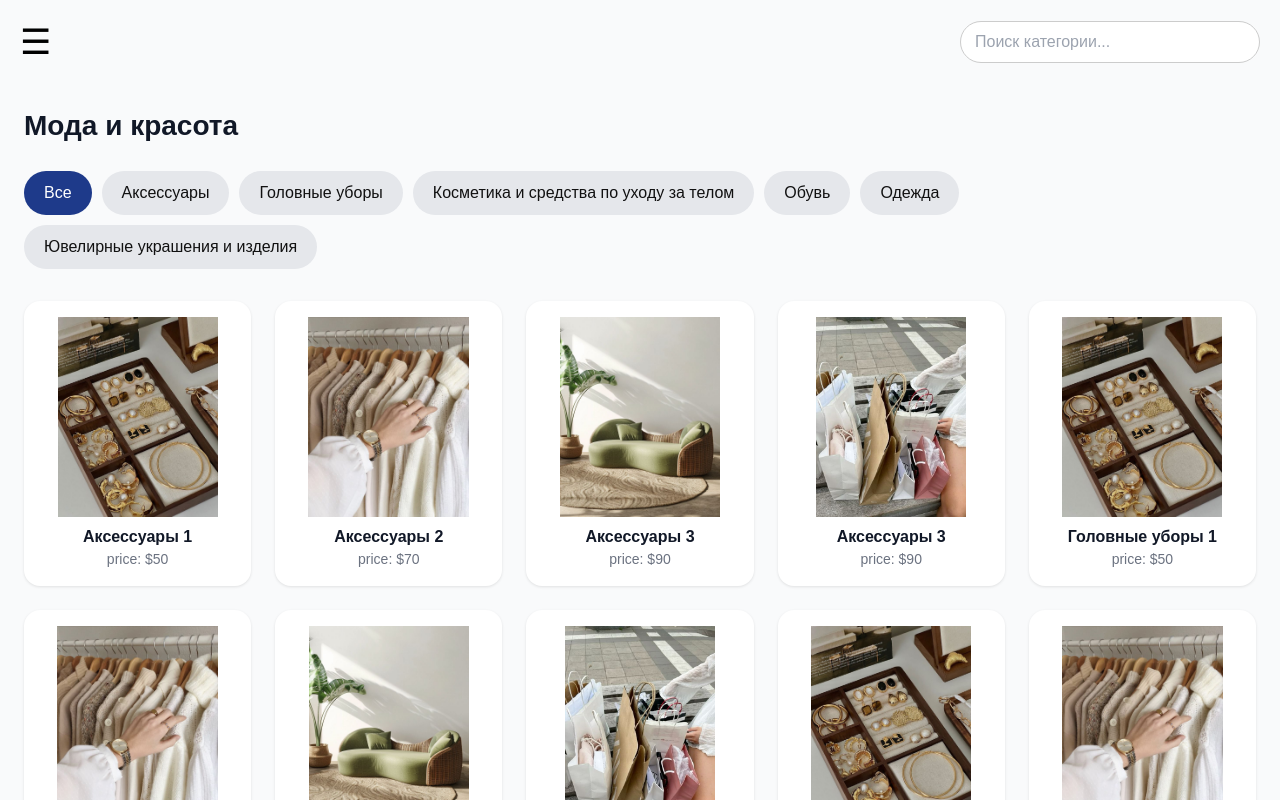
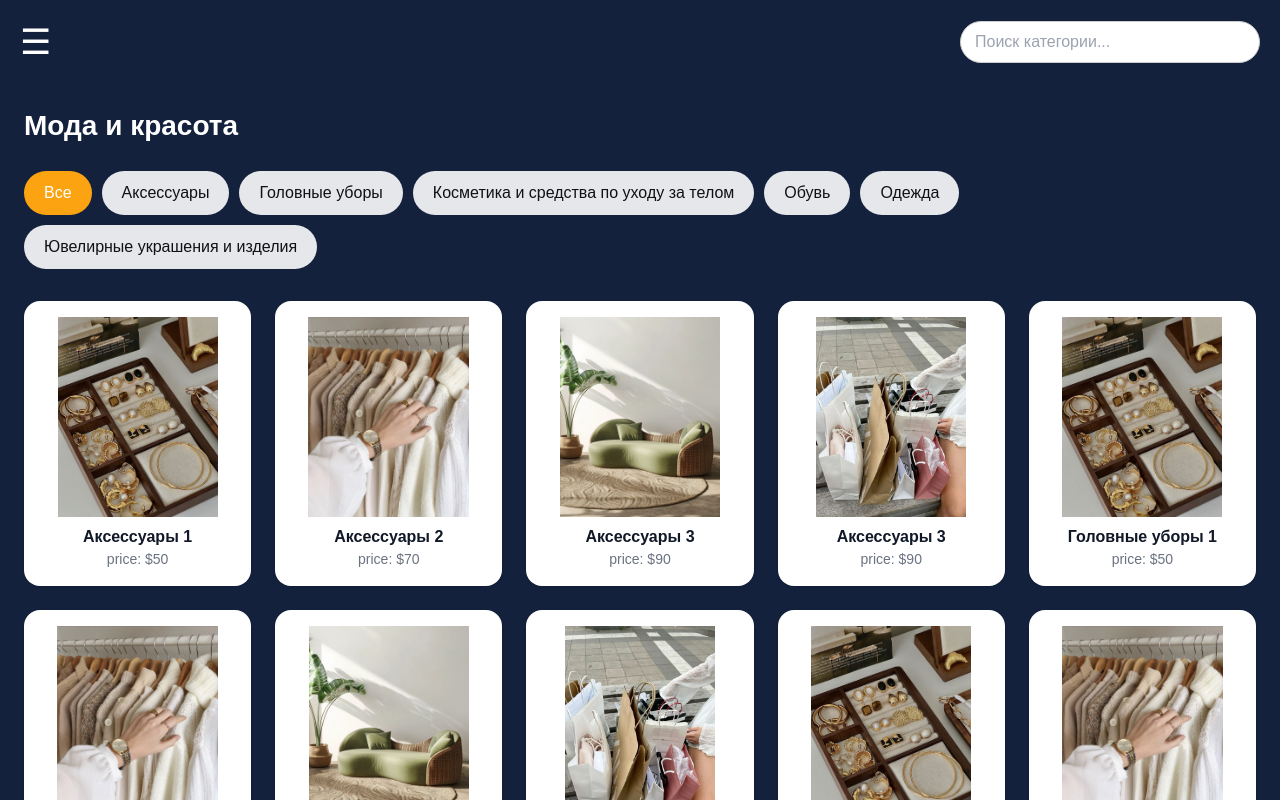
Before and after one commit to Ali-na-abaya/B2B, a Nuxt app: page /catalog in a window 1280 px wide. Shown: the top 800 px of the page. Built offline with nearby package versions, Linux system fonts and the light colour scheme.

Commit message:
описание изменений

```diff
--- a/pages/catalog.vue
+++ b/pages/catalog.vue
@@ -430,7 +430,7 @@ const filteredOther = computed(() => activeOther.value === 'Все' ? otherProdu
 
   background: none;
   border: none;
-  color: rgb(0, 0, 0);
+  color: rgb(255, 255, 255);
   font-size: 24px;
   cursor: pointer;
   font-size: 35px;
@@ -526,7 +526,7 @@ const filteredOther = computed(() => activeOther.value === 'Все' ? otherProdu
 
 .catalog-page {
   min-height: 100vh;
-  background: #f9fafb;
+  background:rgba(19, 33, 60, 1);
   font-family: Arial, sans-serif;
 }
 
@@ -539,7 +539,7 @@ const filteredOther = computed(() => activeOther.value === 'Все' ? otherProdu
   font-size: 28px;
   font-weight: bold;
   margin-bottom: 24px;
-  color: #111827;
+  color: #ffffff;
 }
 
 .filter-buttons {
@@ -561,11 +561,11 @@ const filteredOther = computed(() => activeOther.value === 'Все' ? otherProdu
 }
 
 .filter-btn:hover {
-  background: #c7d2fe;
+  background: rgb(192, 191, 191);
 }
 
 .filter-btn.active {
-  background: #1e3a8a;
+  background: rgba(252, 163, 17, 1);
   color: white;
 }
 
```
